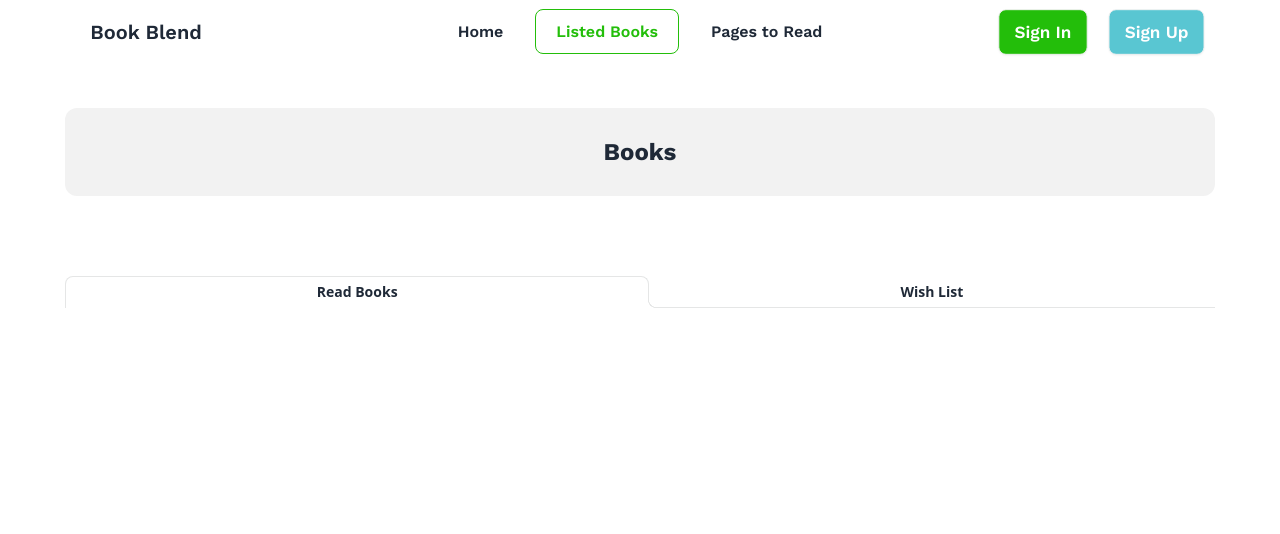
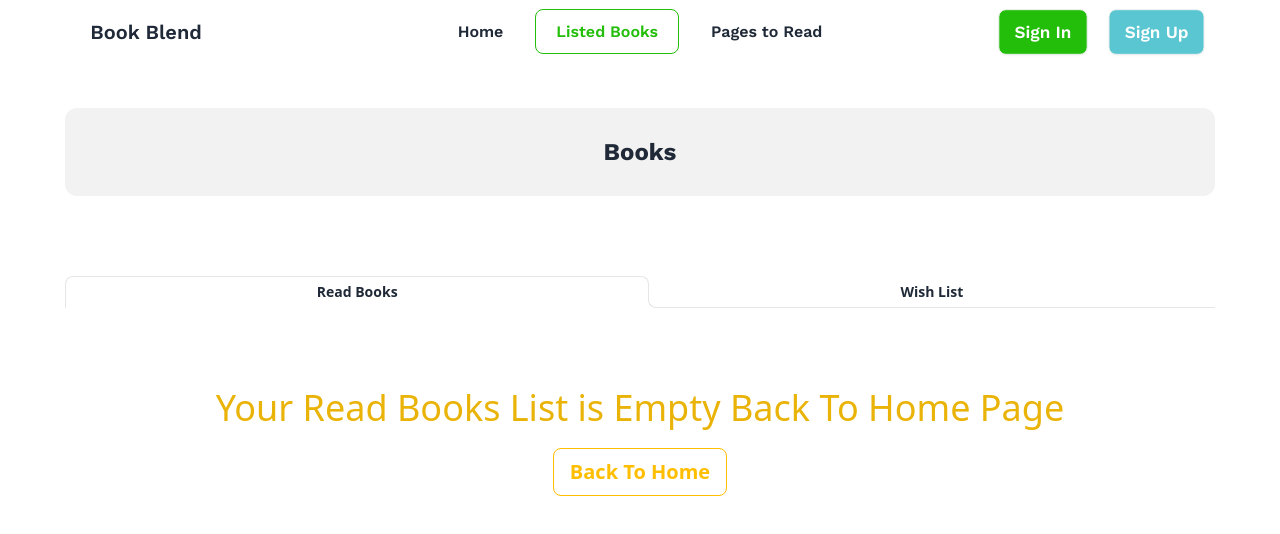
Before and after one commit to emonmahmud1/book-blend, a React (Vite) app: page /listedbook in a window 1280 px wide. Shown: the top 534 px of the page. Built offline with nearby package versions, Linux system fonts and the light colour scheme; a web font is replaced by a local one.

Commit message:
add empty local storage back btn and set light theme

```diff
--- a/index.html
+++ b/index.html
@@ -1,5 +1,5 @@
 <!doctype html>
-<html lang="en">
+<html lang="en" data-theme="light">
   <head>
     <meta charset="UTF-8" />
     <link rel="icon" type="image/svg+xml" href="/vite.svg" />
--- a/src/Pages/ListedBook/ListedBook.jsx
+++ b/src/Pages/ListedBook/ListedBook.jsx
@@ -22,7 +22,7 @@ const ListedBook = () => {
       <div className="mt-20">
         <div role="tablist" className="tabs tabs-lifted text-xl font-bold">
 
-          <Link to={"readbooks"} onClick={tabReadOnClick} role="tab" className={`tab ${tabReadClick? 'tab-active': 'tab'}`}>
+          <Link to={"/listedbook"} onClick={tabReadOnClick} role="tab" className={`tab ${tabReadClick? 'tab-active': 'tab'}`}>
             Read Books
           </Link>
           <Link to={"wishlist"} onClick={tabWishOnClick} role="tab" className={`tab ${tabWishClick? 'tab-active': 'tab'}`}>
--- a/src/components/Banner/Banner.jsx
+++ b/src/components/Banner/Banner.jsx
@@ -14,7 +14,7 @@ const Banner = () => {
             Books to freshen up your bookshelf
           </h1>
           <div className="mt-8">
-            <NavLink to="/listedboot">
+            <NavLink to="/listedbook">
 
           <button className="btn text-white work-sans bg-[#23BE0A] border-none">View The List</button>
             </NavLink>
--- /dev/null
+++ b/src/components/EmptyLocalStorage/EmptyLocalStorage.jsx
@@ -0,0 +1,22 @@
+
+import { Link } from 'react-router-dom';
+import PropTypes from "prop-types";
+const EmptyLocalStorage = ({name}) => {
+    return (
+        <div className="flex justify-center items-center">
+            <div className="text-center ">
+
+            <p className="text-4xl text-center text-yellow-500 mb-5">Your {name} is Empty Back To Home Page</p>
+            <Link to="/">
+            <button className="btn btn-outline btn-warning font-bold text-xl">Back To Home</button>
+            </Link>
+
+            </div>
+        </div>
+    );
+};
+EmptyLocalStorage.propTypes = {
+    name: PropTypes.string,
+}
+
+export default EmptyLocalStorage;
--- /dev/null
+++ b/src/components/ListedBookOutlet/ListedBookOutlet.jsx
@@ -0,0 +1,10 @@
+
+const ListedBookOutlet = () => {
+    return (
+        <div>
+
+        </div>
+    );
+};
+
+export default ListedBookOutlet;
--- a/src/components/ReadBooks/ReadBook.jsx
+++ b/src/components/ReadBooks/ReadBook.jsx
@@ -29,13 +29,13 @@ const ReadBook = ({ book }) => {
           <span>By: </span>
           {author}
         </p>
-        <div className="flex gap-8">
-          <div className="flex gap-3 mb-4">
+        <div className="flex flex-col lg:flex-row gap-2 lg:gap-8">
+          <div className="flex flex-col lg:flex-row gap-3 mb-4">
             <p className="font-bold">Tags</p>
             {tags &&
               tags.map((tag, idx) => (
                 <p
-                  className="bg-[#23be0a0d] rounded-lg p-2 text-[#23BE0A] work-sans text-sm"
+                  className="bg-[#23be0a0d] rounded-lg lg:p-2 text-[#23BE0A] work-sans text-sm"
                   key={idx}
                 >
                   # {tag}
@@ -57,7 +57,7 @@ const ReadBook = ({ book }) => {
 
 
         <hr  className="my-4"/>
-        <div className="work-sans w-9/12 flex justify-start gap-4 text-center">
+        <div className="work-sans lg:w-9/12 flex flex-col lg:flex-row justify-start gap-4 text-center">
             <p className="bg-[#328eff26] py-2 px-5 rounded-3xl text-[#328EFF] ">Category: {category}</p>
             <p className="bg-[#ffac3326] py-2 px-5 rounded-3xl text-[#FFAC33] ">Rating: {rating}</p>
             <button className="bg-[#23BE0A] btn text-white rounded-3xl text-lg font-medium"> View Details</button>
--- a/src/components/ReadBooks/ReadBooks.jsx
+++ b/src/components/ReadBooks/ReadBooks.jsx
@@ -1,8 +1,14 @@
 import { getReadBooksList } from "../../utility/storeReadDataLocalStorage";
+import EmptyLocalStorage from "../EmptyLocalStorage/EmptyLocalStorage";
 import ReadBook from "./ReadBook";
 
 const ReadBooks = () => {
     const readBooks = getReadBooksList();
+
+    if(readBooks.length ==0){
+        const name ="Read Books List"
+        return <EmptyLocalStorage name={name} ></EmptyLocalStorage>
+    }
     return (
         <div className="grid grid-cols-1 gap-5">
            {
--- a/src/components/WishLishBooks/WishListBooks.jsx
+++ b/src/components/WishLishBooks/WishListBooks.jsx
@@ -1,8 +1,14 @@
 import { getWishBooksList } from "../../utility/storeReadDataLocalStorage";
 import ReadBook from './../ReadBooks/ReadBook';
+import EmptyLocalStorage from './../EmptyLocalStorage/EmptyLocalStorage';
 
 const WishListBooks = () => {
     const WishListBooks = getWishBooksList();
+
+    if(WishListBooks.length ==0){
+        const name= "WishList";
+        return <EmptyLocalStorage name={name}></EmptyLocalStorage>
+    }
     return (
         <div className="grid grid-cols-1 gap-5">
            {
--- a/src/main.jsx
+++ b/src/main.jsx
@@ -29,7 +29,7 @@ const router = createBrowserRouter([
         element: <ListedBook></ListedBook>,
         children: [
           {
-            path: "readbooks",
+            path: "/listedbook",
             element: <ReadBooks></ReadBooks>
           },
           {
--- a/src/utility/storeReadDataLocalStorage.js
+++ b/src/utility/storeReadDataLocalStorage.js
@@ -31,7 +31,7 @@ if(alreadyReadBook){
     toast.success("Successfully added to Wishlist")
 
   } else {
-    toast.info("Already Whitlisted")
+    toast.info("Already in wishlist")
 
   }
 };
```
Also changed, not shown: 1 other file (tests, documents, lock files or other folders).
